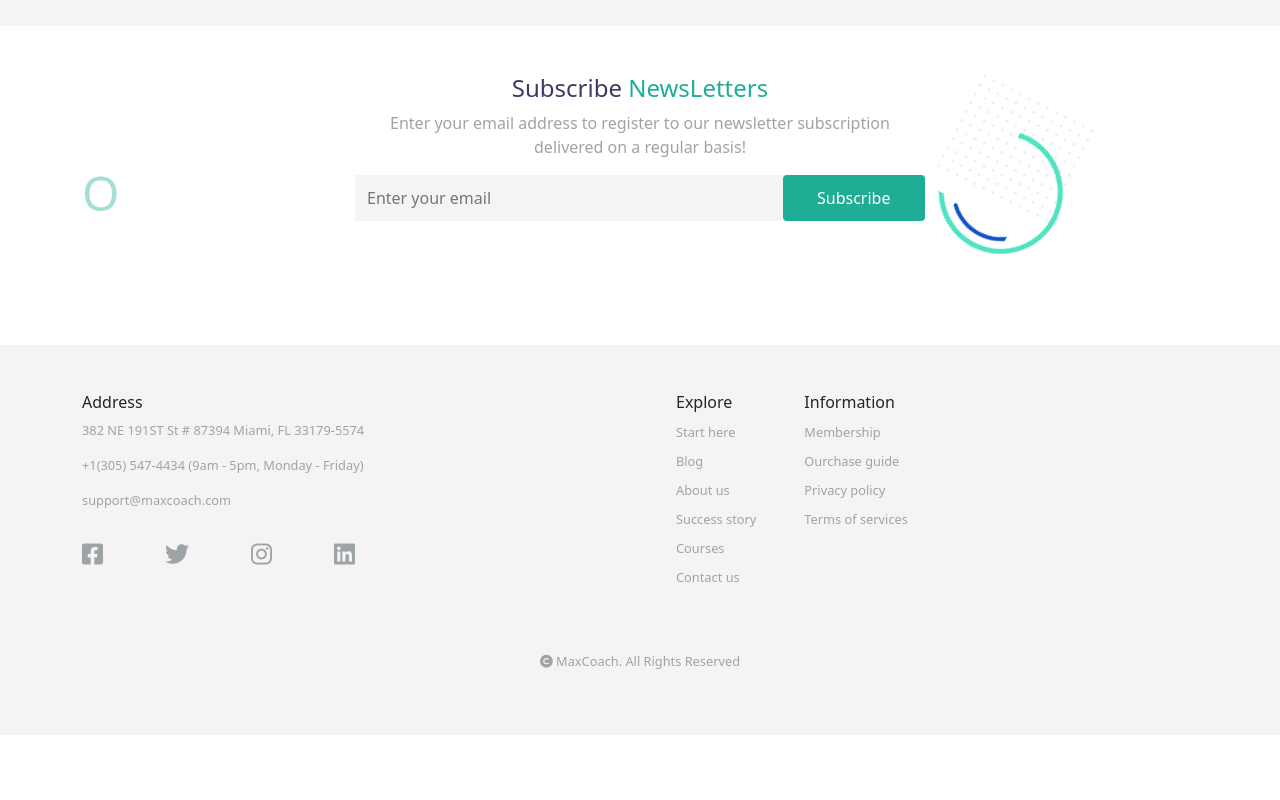
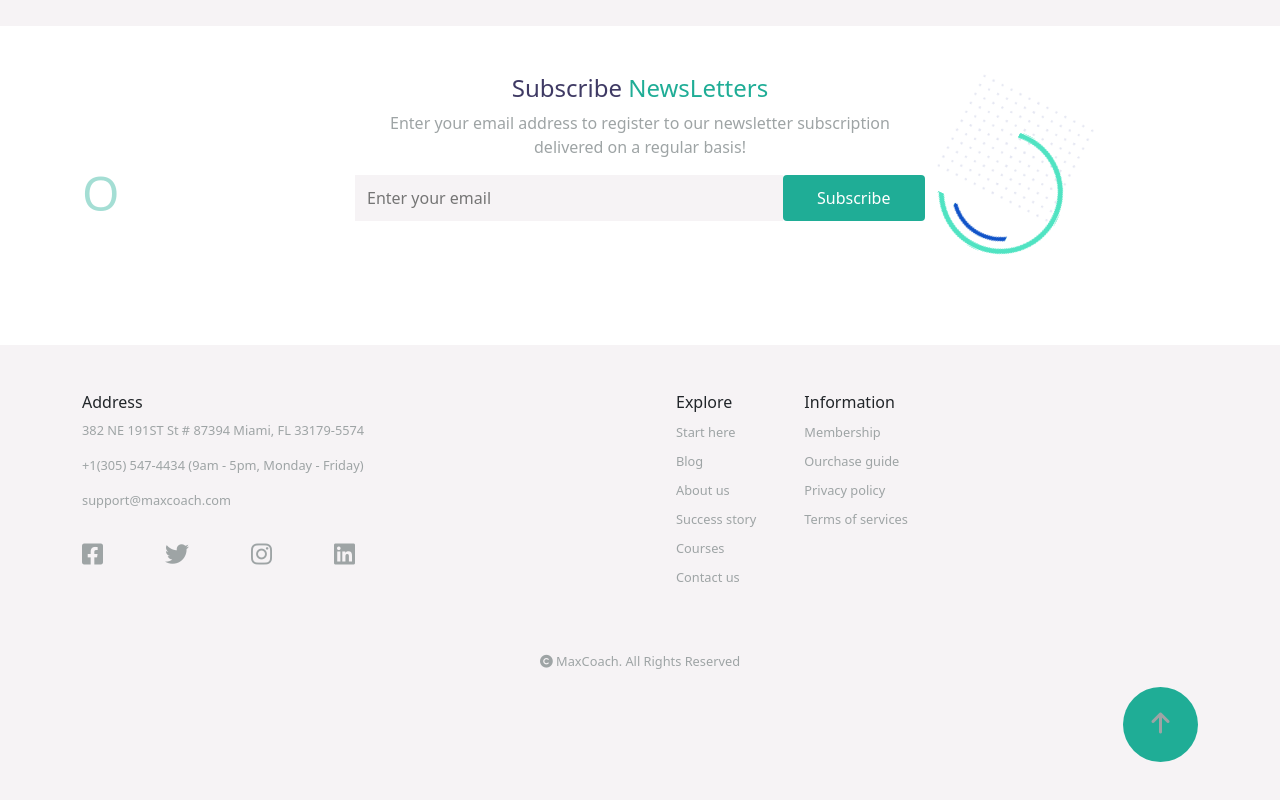
Before and after one commit to Fabio-F16/proj-html-vuejs, a Vue app: page / in a window 1280 px wide. Shown: the part 4341-5141 px from the top of the page. Before the commit the page ends 5076 px from the top, so only its background shows below. Built offline with nearby package versions, Linux system fonts and the light colour scheme.

Commit message:
Add button at footer

```diff
--- a/src/components/FooterComponent.vue
+++ b/src/components/FooterComponent.vue
@@ -32,6 +32,11 @@
           <p>
             <i class="fa-solid fa-copyright"></i> MaxCoach. All Rights Reserved
           </p>
+        </div>
+        <div class="d-flex justify-content-end">
+          <button class="btn ff-btn">
+            <a href="#"><i class="fa-solid fa-arrow-up"></i></a>
+          </button>
         </div>
       </div>
     </div>
@@ -72,4 +77,13 @@ i {
 .text-center i {
   font-size: 0.8rem;
 }
+button {
+  width: 75px;
+  height: 75px;
+  border-radius: 50%;
+  text-align: center;
+  button i {
+    color: white;
+  }
+}
 </style>
```
